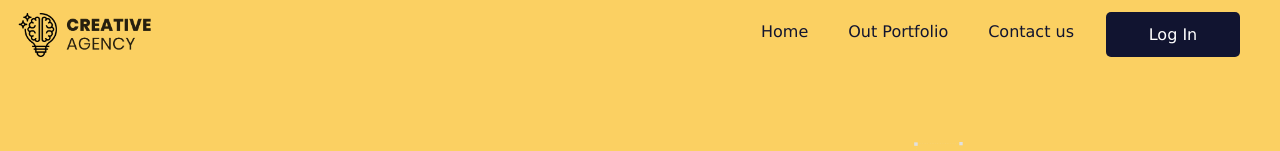
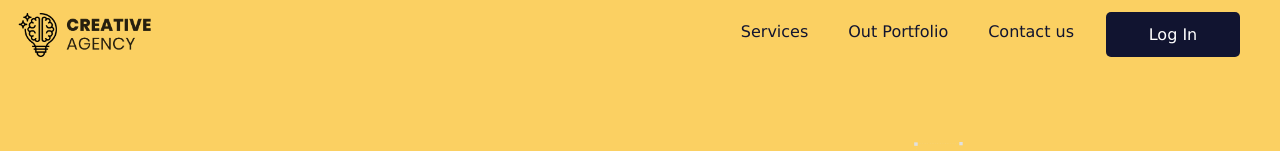
Before and after one commit to SysCall97/creative-agency-client, a React (Create React App) app: page / in a window 1280 px wide. Shown: the top 151 px of the page. Built offline with nearby package versions, Linux system fonts and the light colour scheme; no server answers.

Commit message:
navbar links added

```diff
--- a/src/components/Home/Footer/Footer.js
+++ b/src/components/Home/Footer/Footer.js
@@ -15,12 +15,12 @@ const Footer = () => {
 
             </div>
 
-            <div className="col-md-6 ml-auto mt-5 mb-5 pr-0">
+            <div className="col-md-6 ml-auto mt-5 mb-5 pr-0" id="contact">
                 <form>
                     <input className="w-75 mb-1 ml-1" style={{height:"40px", border:"none", borderRadius:"5px", paddingLeft: "10px"}} type="email" id="email" placeholder="Your email address" /> <br/>
                     <input className="w-75 m-1" style={{height:"40px", border:"none", borderRadius:"5px", paddingLeft: "10px"}} type="text" id="name" placeholder="Your name/company's name" /> <br/>
                     <textarea className="w-75 m-1" style={{border:"none", borderRadius:"5px", paddingLeft: "10px"}} id="message" rows="8" cols="50" placeholder="Your message" ></textarea> <br/>
-                    {/* <input className="w-75 m-1" style={{height:"190px", paddingTop:"0"}} type="text" id="message" placeholder="Your message" /> <br/> */}
+
                     <input type="submit" className="btn-brand" value="Send" />
                 </form>
             </div>
--- a/src/components/Home/Navbar/Navbar.js
+++ b/src/components/Home/Navbar/Navbar.js
@@ -26,13 +26,13 @@ const Navbar = () => {
             <div className="collapse navbar-collapse" id="navbarNav">
                 <ul className="navbar-nav ml-auto">
                     <li className="nav-item mr-4">
-                        <a className="nav-link text-brand" href="#">Home <span className="sr-only">(current)</span></a>
+                        <a className="nav-link text-brand" href="#services">Services <span className="sr-only">(current)</span></a>
                     </li>
                     <li className="nav-item mr-4">
-                        <a className="nav-link text-brand" href="#">Out Portfolio</a>
+                        <a className="nav-link text-brand" href="#portfolio">Out Portfolio</a>
                     </li>
                     <li className="nav-item mr-4">
-                        <a className="nav-link text-brand" href="#">Contact us</a>
+                        <a className="nav-link text-brand" href="#contact">Contact us</a>
                     </li>
                     {
                         loggedinUser.isAdmin === false ?
--- a/src/components/Home/Services/Services.js
+++ b/src/components/Home/Services/Services.js
@@ -20,7 +20,7 @@ const Services = () => {
     }, []);
 
     return (
-        <div className="mt-4 mb-4 pt-4 pb-4">
+        <div className="mt-4 mb-4 pt-4 pb-4" id="services">
             <h2 className="text-center font-weight-bolder pt-4 pb-4">Provide awesome <span style={{ color: "#7AB259" }}>services</span></h2>
             <div className="row d-flex justify-content-center mw-100 pt-4 pb-4">
                 {
--- a/src/components/Home/WorkDemo/WorkDemo.js
+++ b/src/components/Home/WorkDemo/WorkDemo.js
@@ -4,7 +4,7 @@ import Carousel from '../Carousel/Carousel';
 
 const WorkDemo = () => {
     return (
-        <div className="mt-4 mb-4 pt-4 pb-4" style={{backgroundColor:"#111430"}}>
+        <div className="mt-4 mb-4 pt-4 pb-4" id="portfolio" style={{backgroundColor:"#111430"}}>
             <h2 className="text-center text-white font-weight-bolder pt-4 pb-4">Here are some of <span style={{color: "#7AB259"}}>our works</span></h2>
 
             <Carousel />
```
